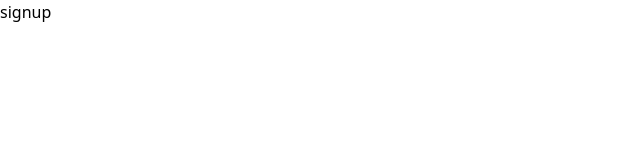
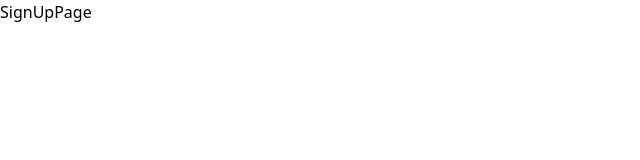
Before and after one commit to Sandalu-Xe/Advanced-Auth, a React (Vite) app in the folder Client/: page /signup in a window 1280 px wide. Shown: the top 160 px of the page, without its empty margins (0-640 px from the left). Built offline with nearby package versions, Linux system fonts and the light colour scheme.

Commit message:
done signup

```diff
--- a/Client/src/components/Input.jsx
+++ b/Client/src/components/Input.jsx
@@ -1,4 +1,4 @@
-const Input = ({ icon: Icon, ...props }) => {
+const Inputt = ({ icon: Icon, ...props }) => {
 	return (
 		<div className='relative mb-6'>
 			<div className='absolute inset-y-0 left-0 flex items-center pl-3 pointer-events-none'>
@@ -11,4 +11,4 @@ const Input = ({ icon: Icon, ...props }) => {
 		</div>
 	);
 };
-export default Input;
+export default Inputt;
--- a/Client/src/pages/SignUpPage.jsx
+++ b/Client/src/pages/SignUpPage.jsx
@@ -3,9 +3,8 @@ import React from 'react'
 const SignUpPage = () => {
   return (
 	<div>
-	  signup
+	  SignUpPage
 	</div>
   )
 }
-
 export default SignUpPage
```
